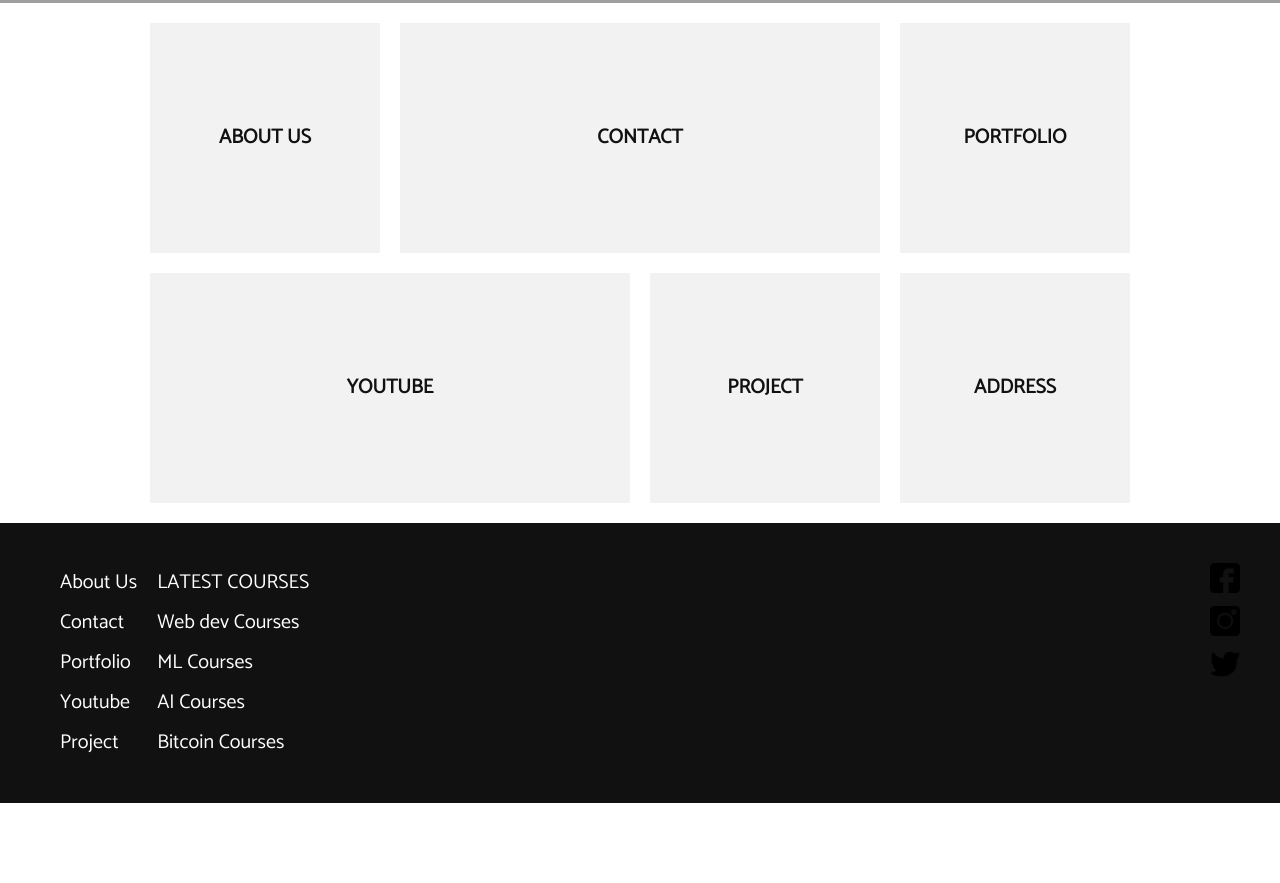
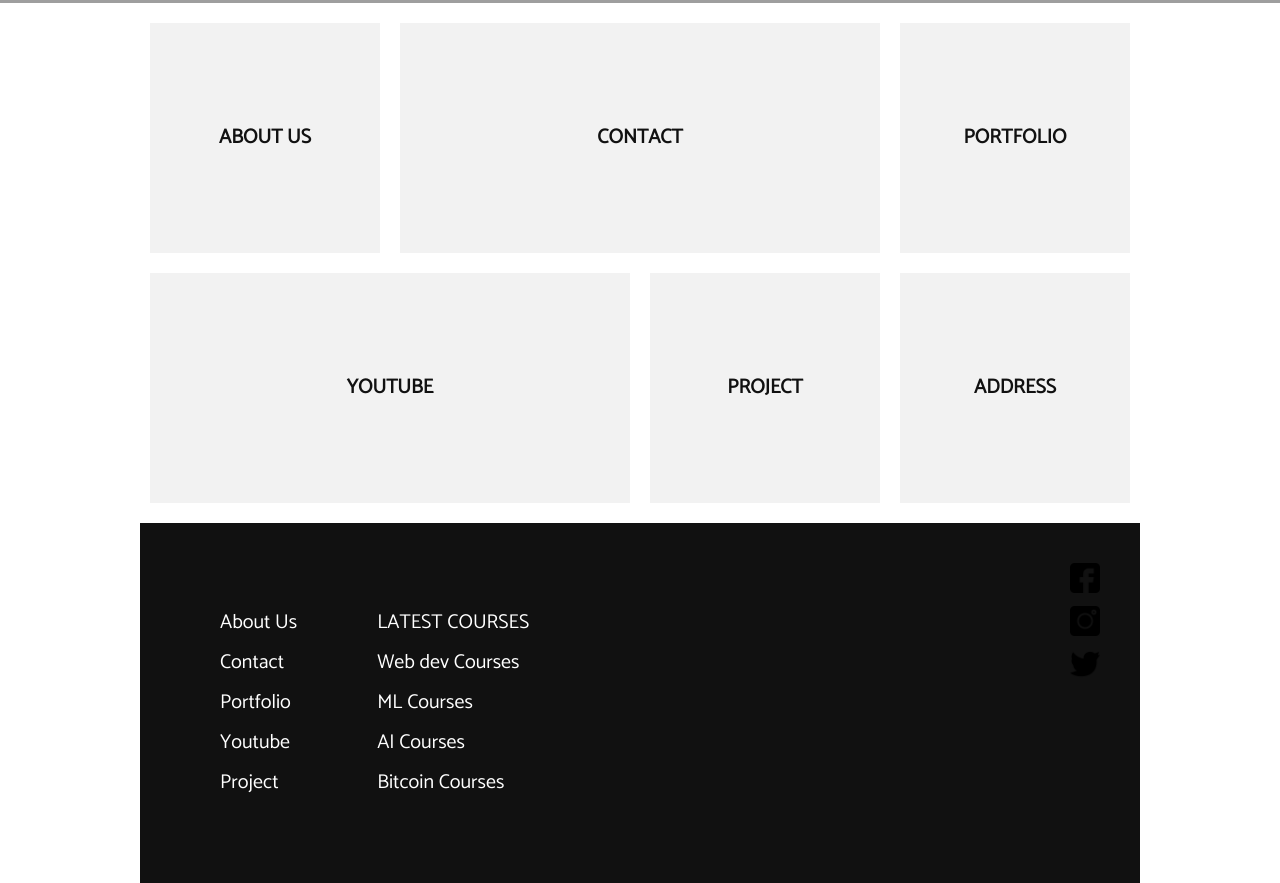
Before and after one commit to Prono96/bootstrap-project, a plain HTML site: page index.html in a window 1280 px wide. Shown: the part 707-1590 px from the top of the page. Before the commit the page ends 1510 px from the top, so only its background shows below. Drawn offline with Linux system fonts and the light colour scheme; grey boxes are pictures that could not be loaded.

Commit message:
Added features to the footer and added functionality to the responsive design

```diff
--- a/index.html
+++ b/index.html
@@ -64,9 +64,11 @@
             </div>
           </a>
         </section>
+      </div>
       </main>
 
       <!-- Footer  -->
+      <div class="wrapper">
       <footer>
         <ul class="footer-links">
           <li><a href="#">About Us</a></li>
--- a/style.css
+++ b/style.css
@@ -338,6 +338,11 @@ footer ul li a {
         display: block;
     }
 
+    footer ul {
+        padding: 40px;
+    }
+
+
     footer ul li p {
         font-family: 'Catamaran';
         font-size: 20px;
```
